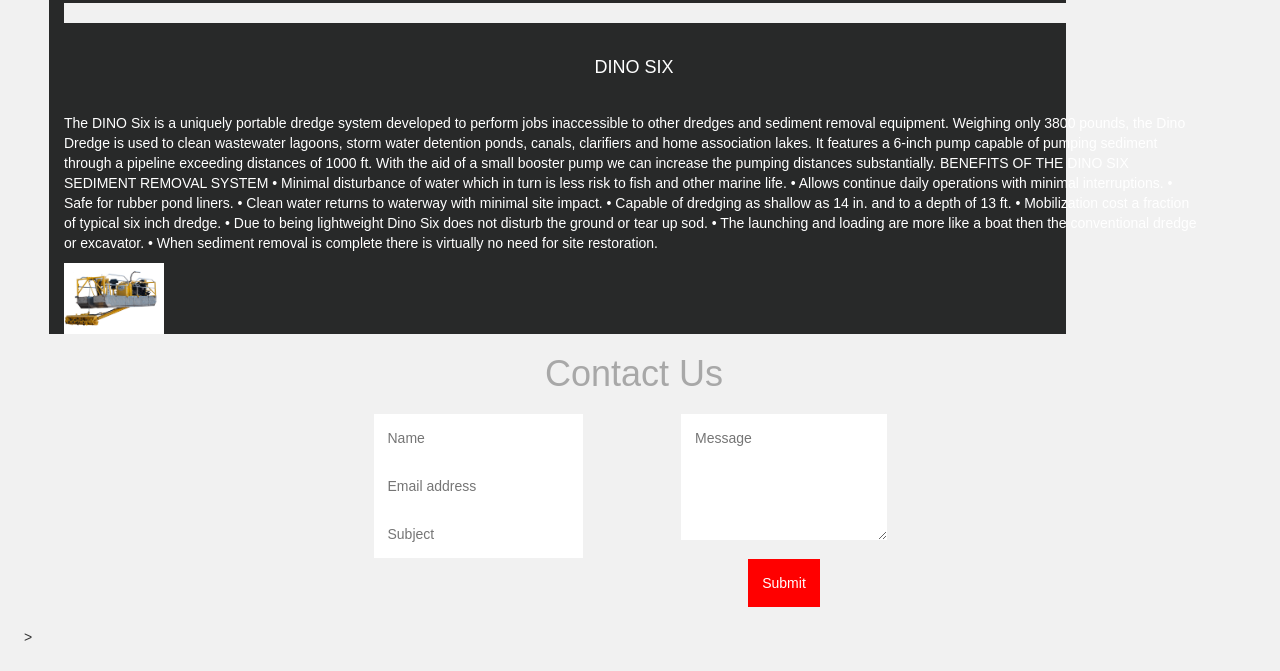
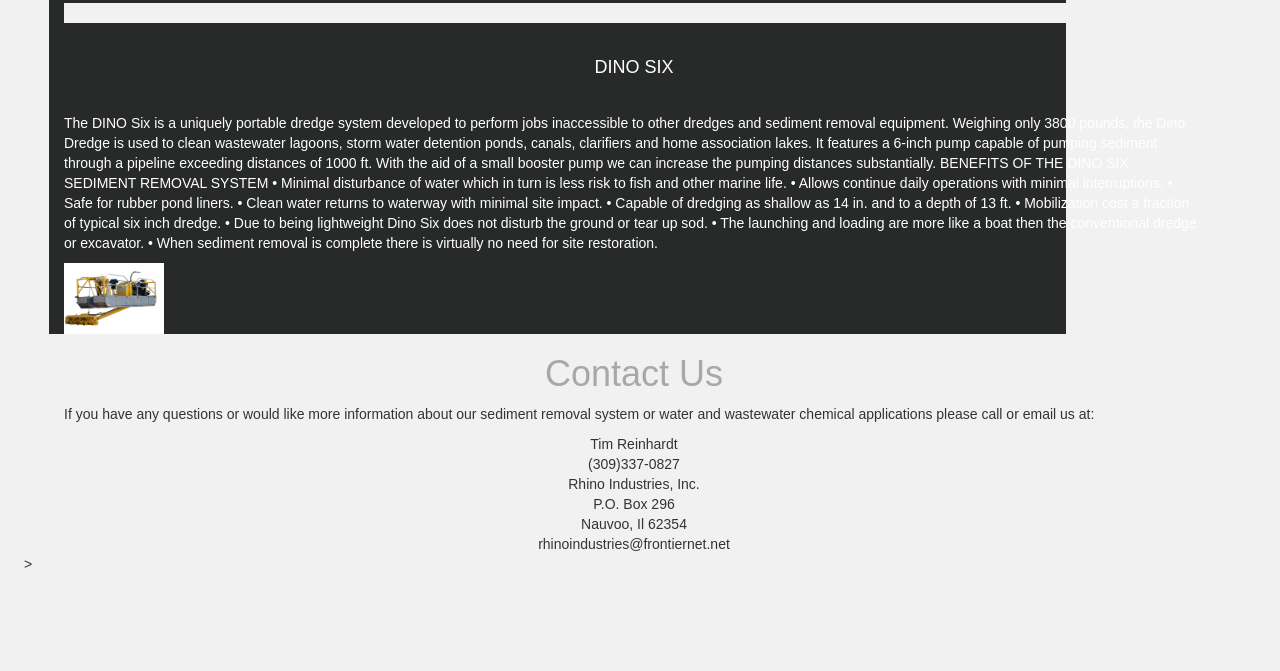
Before and after one commit to natereinhardt/rhino-industries-web, a website: page index.html in a window 1280 px wide. Shown: the part 1910-2581 px from the top of the page. After the commit the page ends 2508 px from the top, so only its background shows below. Drawn offline with nearby package versions, Linux system fonts and the light colour scheme.

Commit message:
add contact info

```diff
--- a/CSS/style.css
+++ b/CSS/style.css
@@ -43,9 +43,12 @@
     width: 100%;
     height: 500px;
 }
+.contact-item{
+    text-align: center;
+}
 
 
-@media(min-width: 1681px ){
+@media(min-width: 1680px ){
     .top-logo {
         margin: 0 5px;
     }
@@ -91,6 +94,10 @@
         width: 100%;
         height: 500px;
     }
+    .contact-us-body{
+        font-weight: bold;
+        text-align: center;
+    }
 
 }
 @media (max-width: 768px) {
@@ -111,7 +118,7 @@
     }
 }
 
-@media (max-width: 1680px) {
+@media (max-width: 1679px) {
     .main-container {
         margin-left: 10px;
         margin-right: 10px;
--- a/index.html
+++ b/index.html
@@ -184,17 +184,32 @@
 
     <div class="container contact" id="contact">
         <h1>Contact Us</h1>
-        <form class="cf">
-            <div class="half left cf">
-                <input type="text" id="input-name" placeholder="Name">
-                <input type="email" id="input-email" placeholder="Email address">
-                <input type="text" id="input-subject" placeholder="Subject">
+        <div class="contact-us-body">
+            <p>
+                If you have any questions or would like more information about our sediment removal system or water and
+                wastewater chemical applications please call or email us at:
+            </p>
+            <div class="contact-item">
+                Tim Reinhardt
             </div>
-            <div class="half right cf">
-                <textarea name="message" type="text" id="input-message" placeholder="Message"></textarea>
+            <div class="contact-item">
+                (309)337-0827
             </div>
-            <input type="submit" value="Submit" id="input-submit">
-        </form>
+            <div class="contact-item">
+                Rhino Industries, Inc.
+
+            </div>
+            <div class="contact-item">
+                P.O. Box 296
+            </div>
+            <div class="contact-item">
+                Nauvoo, Il 62354
+
+            </div>
+            <div class="contact-item">
+                rhinoindustries@frontiernet.net
+            </div>
+        </div>
     </div>
 </div> <!-- /container -->
 
```
